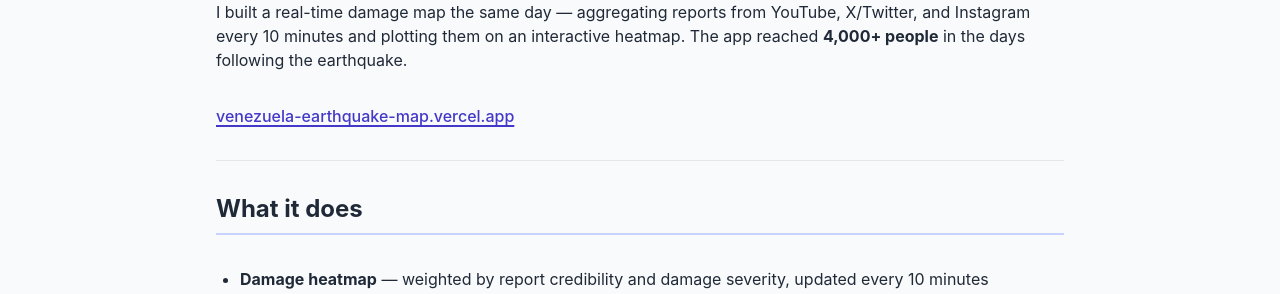
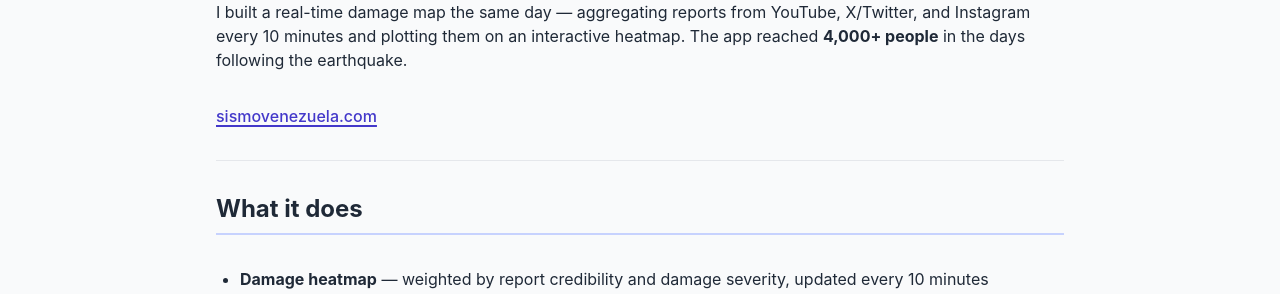
Before and after one commit to nochinxx/nochinxx.github.io, a Jekyll site: the page built from _posts/2026-07-07-venezuela-earthquake-map.md, in a window 1280 px wide. Shown: the part 490-784 px from the top of the page. Built offline with Jekyll 4.4.1, drawn with Linux system fonts in a browser that asks for light colours; nearby versions of some CDN libraries.

Commit message:
Fix earthquake map URL to sismovenezuela.com

```diff
--- a/_posts/2026-07-07-venezuela-earthquake-map.md
+++ b/_posts/2026-07-07-venezuela-earthquake-map.md
@@ -26,7 +26,7 @@ On June 24, 2026, a **M7.2 earthquake struck near Yumare, Venezuela**. Within ho
 
 I built a real-time damage map the same day — aggregating reports from YouTube, X/Twitter, and Instagram every 10 minutes and plotting them on an interactive heatmap. The app reached **4,000+ people** in the days following the earthquake.
 
-<a href="https://venezuela-earthquake-map.vercel.app">venezuela-earthquake-map.vercel.app</a>
+<a href="https://sismovenezuela.com">sismovenezuela.com</a>
 
 ---
 
@@ -78,6 +78,6 @@ This project is an example of what I think software can do at its best: respond
 </ul>
 
 <p class="mt-6">
-  <a href="https://venezuela-earthquake-map.vercel.app">Live site</a> ·
+  <a href="https://sismovenezuela.com">Live site</a> ·
   <a href="https://github.com/nochinxx/venezuela-earthquake-map">GitHub</a>
 </p>
```
